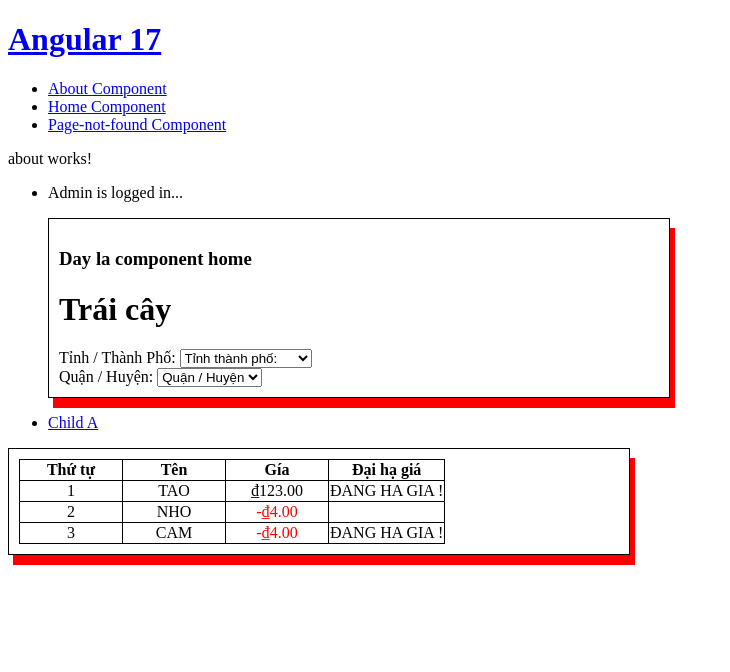
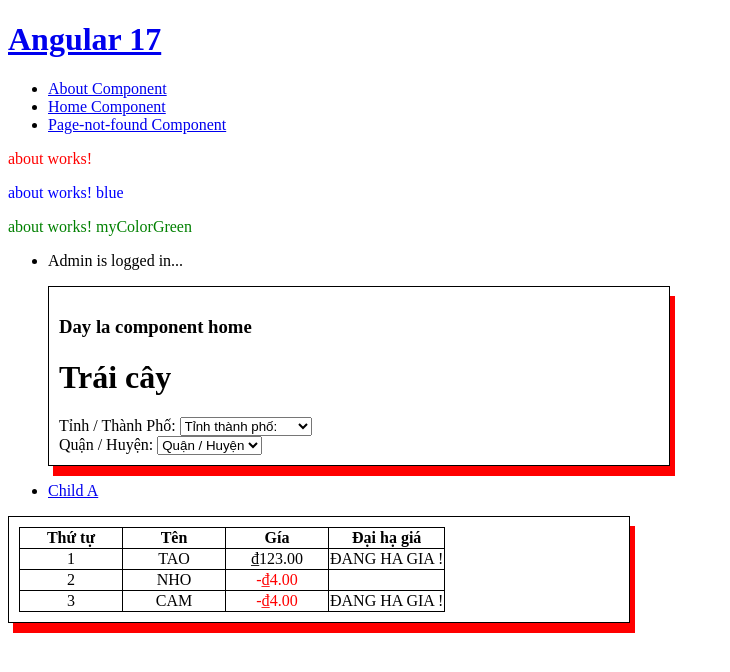
Before and after one commit to DucCoderXTND/Learn-Angular, an Angular app: page /about/child-a in a window 1280 px wide. Shown: the top 672 px of the page, without its empty margins (0-730 px from the left). Built offline with nearby package versions, Linux system fonts and the light colour scheme.

Commit message:
Directives. Component, Structural, Attribute. Cách viết + xài Directive riêng

```diff
--- /dev/null
+++ b/src/app/Directives/high-light.directive.ts
@@ -0,0 +1,25 @@
+import { Directive, ElementRef, Input } from '@angular/core';
+
+//Câu lệnh tạo directives: ng g d Directives/HighLight
+@Directive({
+  selector: '[appHighLight]',
+  standalone: true,
+})
+export class HighLightDirective {
+  //@Input được sử dụng để tạo một input property cho directive
+  //Cú pháp @Input('appHighLight') cho biết rằng bạn có thể sử dụng directive với cú pháp [appHighLight]="someValue"
+  @Input('appHighLight') appHighlight = 'red';
+  constructor(private el: ElementRef) {
+    console.log('HighLightDirective');
+    //nếu không được gán, thì sẽ gán giá trị mặc đinhj là red
+    this.el.nativeElement.style.color = this.appHighlight;
+  }
+  ngOnInit(): void {
+    console.log('ngOnInit HighLightDirective', this.appHighlight);
+    if (!this.appHighlight) {
+      //nếu [appHighLight] không được gán giá trị thì nó sẽ gán giá trị mặc định constructor
+    } else {
+      this.el.nativeElement.style.color = this.appHighlight;
+    }
+  }
+}
--- a/src/app/about/about.component.html
+++ b/src/app/about/about.component.html
@@ -1,4 +1,6 @@
-<p>about works!</p>
+<p appHighLight>about works!</p>
+<p [appHighLight]="myColorBlue">about works! blue</p>
+<p [appHighLight]="myColorGreen">about works! myColorGreen</p>
 <!-- (ngSwitch, ngIf, ngFor, ...) import CommonModule  -->
 <ul [ngSwitch]="loginName">
   <li *ngSwitchCase="'user'">
--- a/src/app/about/about.component.ts
+++ b/src/app/about/about.component.ts
@@ -2,14 +2,17 @@
 import { Component, OnInit } from '@angular/core';
 import { RouterLink, RouterLinkActive, RouterOutlet } from '@angular/router';
 import { HomeComponent } from "../home/home.component";
+import { HighLightDirective } from '../Directives/high-light.directive';
 @Component({
     selector: 'app-about',
     standalone: true,
     templateUrl: './about.component.html',
     styleUrl: './about.component.css',
-    imports: [RouterLink, RouterLinkActive, RouterOutlet, CommonModule, HomeComponent]
+    imports: [RouterLink, RouterLinkActive, RouterOutlet, CommonModule, HomeComponent,HighLightDirective]
 })
 export class AboutComponent implements OnInit {
+  public myColorBlue = 'blue';
+  public myColorGreen = 'green';
   public loginName = 'admin';
   constructor() {}
   ngOnInit(): void {}
--- a/src/app/page-not-found/page-not-found.component.html
+++ b/src/app/page-not-found/page-not-found.component.html
@@ -1 +1 @@
-<p>page-not-found works!</p>
+<p >page-not-found works!</p>
--- a/src/app/page-not-found/page-not-found.component.ts
+++ b/src/app/page-not-found/page-not-found.component.ts
@@ -1,4 +1,5 @@
 import { Component } from '@angular/core';
+
 
 @Component({
   selector: 'app-page-not-found',
```
Also changed, not shown: src/app/app.component.ts (+16 -6 lines), 1 other file (tests, documents, lock files or other folders).
